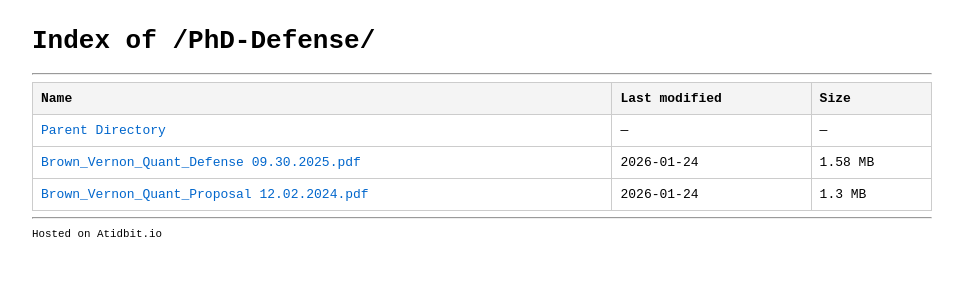
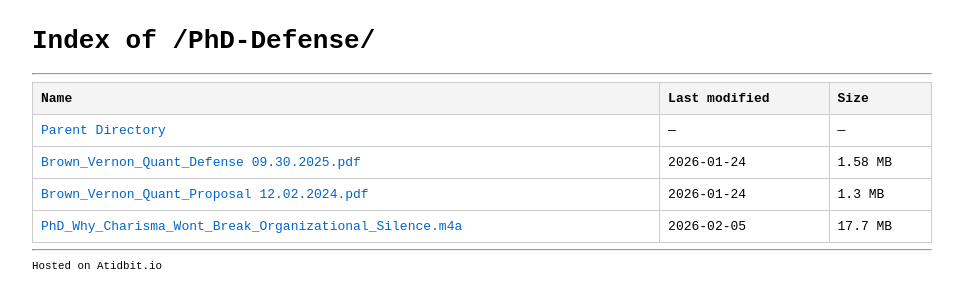
Before and after one commit to atidbit/atidbit.github.io, a Jekyll site: the page files/PhD-Defense/index.html, which Jekyll copies as it is, in a window 1280 px wide. Shown: the top 308 px of the page, without its empty margins (158-1121 px from the left). Built offline with Jekyll 4.4.1, drawn with Linux system fonts in a browser that asks for light colours.

Commit message:
Update index.html

```diff
--- a/files/PhD-Defense/index.html
+++ b/files/PhD-Defense/index.html
@@ -22,6 +22,7 @@
     <!-- Add your files/folders here manually -->
     <tr><td><a href="Brown_Vernon_Quant_Defense%2009.30.2025.pdf">Brown_Vernon_Quant_Defense 09.30.2025.pdf</a></td><td>2026-01-24</td><td>1.58 MB</td></tr>
     <tr><td><a href="Brown_Vernon_Quant_Proposal%2012.02.2024.pdf">Brown_Vernon_Quant_Proposal 12.02.2024.pdf</a></td><td>2026-01-24</td><td>1.3 MB</td></tr>
+    <tr><td><a href="Brown_Vernon_Quant_Proposal%2012.02.2024.pdf">PhD_Why_Charisma_Wont_Break_Organizational_Silence.m4a</a></td><td>2026-02-05</td><td>17.7 MB</td></tr>
     <!-- ... more rows ... -->
   </table>
   <hr>
```
